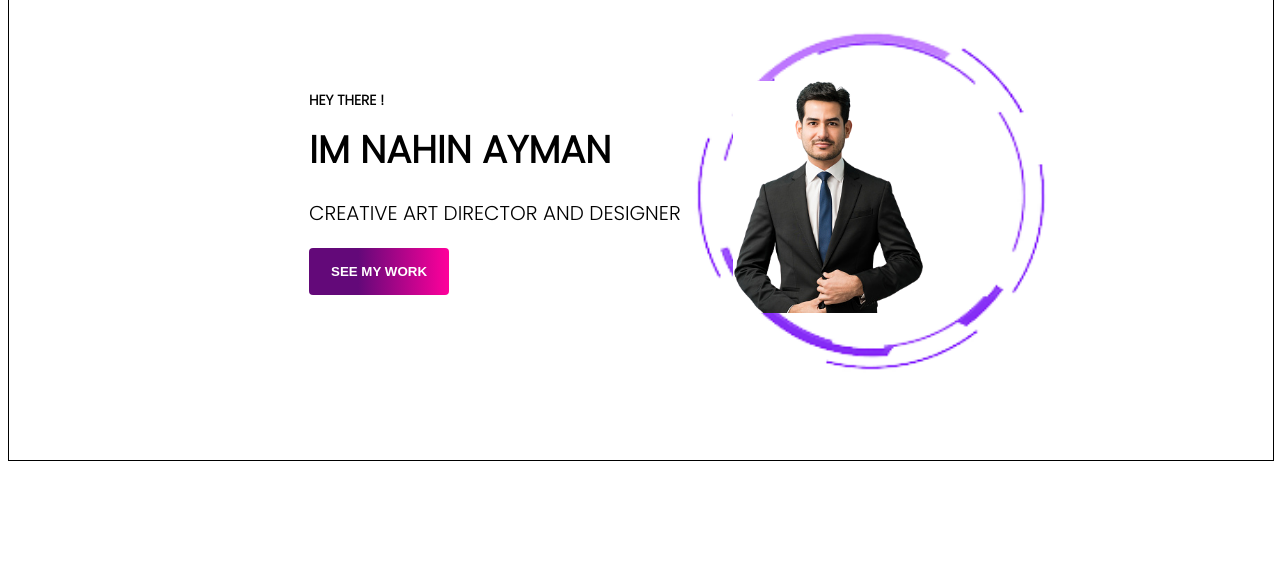
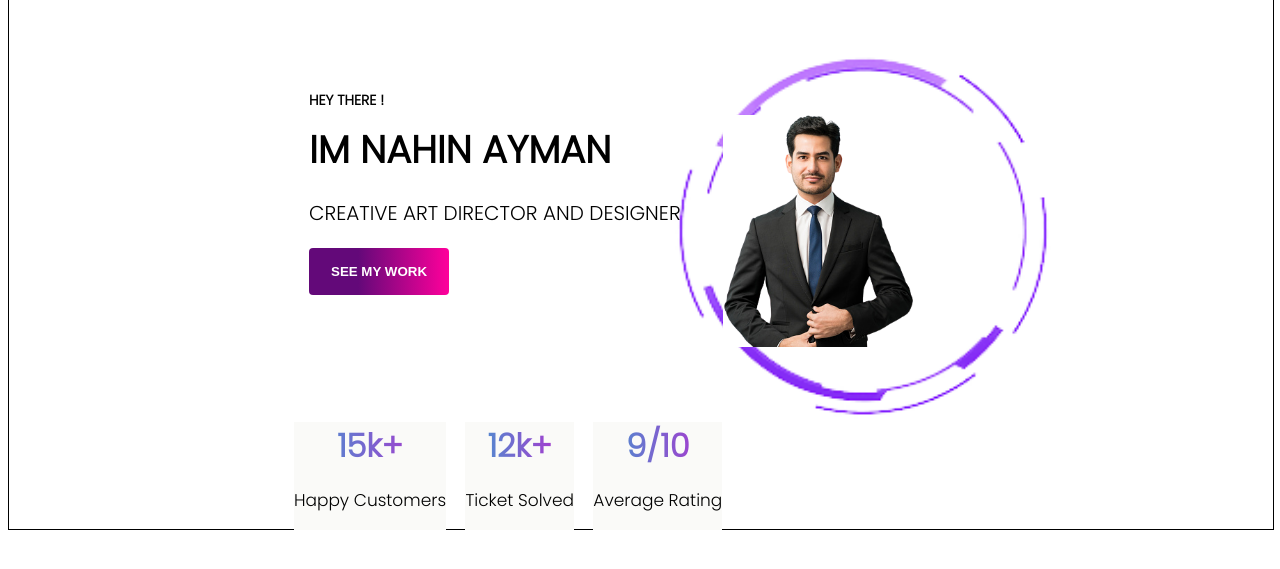
Before and after one commit to nahin-ayman/portfolio_2, a plain HTML site: page index.html in a window 1280 px wide. Shown: the part 79-648 px from the top of the page. Drawn offline with Linux system fonts and the light colour scheme.

Commit message:
added cards to 1st section

```diff
--- a/index.html
+++ b/index.html
@@ -15,6 +15,8 @@
 
 
   <div class="section_1">
+
+
       <nav class="nav_bar">
          <img class="sec_1_logo" src="./images/logo.png" alt="">
          <ul>
@@ -37,6 +39,23 @@
         <img src="./images/model.png" alt="">
       </div>
 
+      <div class="sec_1_cards">
+        <div class="card_body">
+          <h1>15k+</h1>
+          <p>Happy Customers</p>
+        </div>
+        <div class="card_body">
+          <h1>12k+</h1>
+          <p>Ticket Solved</p>
+        </div>
+        <div class="card_body">
+          <h1>9/10</h1>
+          <p>Average Rating</p>
+        </div>
+
+      </div>
+
+
   </div>
 
 
--- a/style.css
+++ b/style.css
@@ -4,13 +4,13 @@ body{
 
 .section_1{
     width: 100%;
-    height: 530px;
+    height: 599px;
     border: 1px solid black;
     background-image: url(./images/background.png);
     background-repeat: no-repeat;
     background-position-x: 79%;
     background-position-y: 50%;
-    background-size:472px;
+    background-size:499.9px;
 }
 img{
     width: 120px;
@@ -70,19 +70,55 @@ img{
     padding: 16px 22px;
     border: none;
     border-radius: 4px;
+    color: white;
+    font-weight: bold;
     background: rgb(99,9,121);
     background: linear-gradient(90deg, rgba(99,9,121,1) 35%, rgba(255,0,155,1) 100%);
-    color: white;
-font-weight: bold;
+
+}
+.sec_1_text input:hover{
+
+    background:-moz-linear-gradient(90deg, rgba(238, 130, 238, 1) 0%, rgba(0, 209, 255, 1) 100%);
+    /* safari 5.1+,chrome 10+ */
+    background:-webkit-linear-gradient(90deg, rgba(238, 130, 238, 1) 0%, rgba(0, 209, 255, 1) 100%);
+
+    transform: scale(1.06,1.06);
 }
 .model img{
     width: 190px;
     /* border: 1px solid black; */
-    margin-top: -300px;
-    margin-right: 350px;
+    margin-top: -180px;
+    margin-right: 360px;
     position: relative;
     top: -10%;
 }
 .model{
     text-align: right;
 }
+.sec_1_cards{
+    /* background-color: blanchedalmond; */
+    display: inline-block;
+    margin-left: 269.9px;
+}
+.card_body{
+    display: inline-block;
+    background-color: rgb(250, 250, 248);
+    /* border: 1px solid black; */
+    text-align: center;
+    margin-top: 68px;
+    margin-left: 15px;
+
+}
+.card_body h1{
+    background: #3C9ECF;
+    background: -webkit-linear-gradient(to right, #3C9ECF 0%, #B929CF 100%);
+    background: -moz-linear-gradient(to right, #3C9ECF 0%, #B929CF 100%);
+    background: linear-gradient(to right, #3C9ECF 0%, #B929CF 100%);
+    -webkit-background-clip: text;
+    -webkit-text-fill-color: transparent;
+    margin: 0;
+}
+
+.card_body p{
+    font-size: 17px;
+}
```
